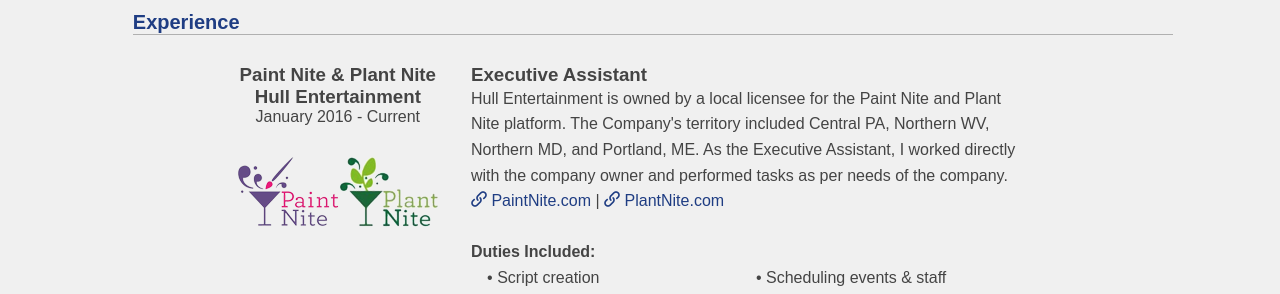
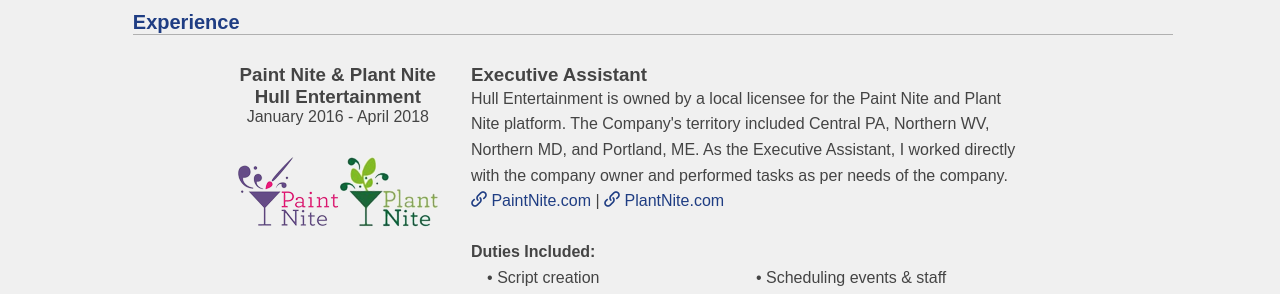
Before and after one commit to schlesigerjess/JessicaSchlesiger.github.io, a Jekyll site: the page built from index.html, in a window 1280 px wide and 900 px high, scrolled down 621 px. Shown: the part 152-446 px from the top of the window. Built offline with Jekyll 4.4.1, drawn with Linux system fonts in a browser that asks for light colours; nearby versions of some CDN libraries; some web fonts are replaced.

Commit message:
Updated work dates

```diff
--- a/_includes/index/experience.html
+++ b/_includes/index/experience.html
@@ -24,7 +24,7 @@
 		<h1>Experience</h1>
 		<div class="exp-lockUp">
 			<div class="exp-location">
-				<div class="exp-text"><h3>Paint Nite & Plant Nite<br>Hull Entertainment</h3>January 2016 - Current</div>
+				<div class="exp-text"><h3>Paint Nite & Plant Nite<br>Hull Entertainment</h3>January 2016 - April 2018</div>
 				<img class="exp-logo" src="{{ site.github.url }}/assets/img/logos/PN.png" alt="Logo-PN">
 			</div>
 			<div class="exp-description">
```
